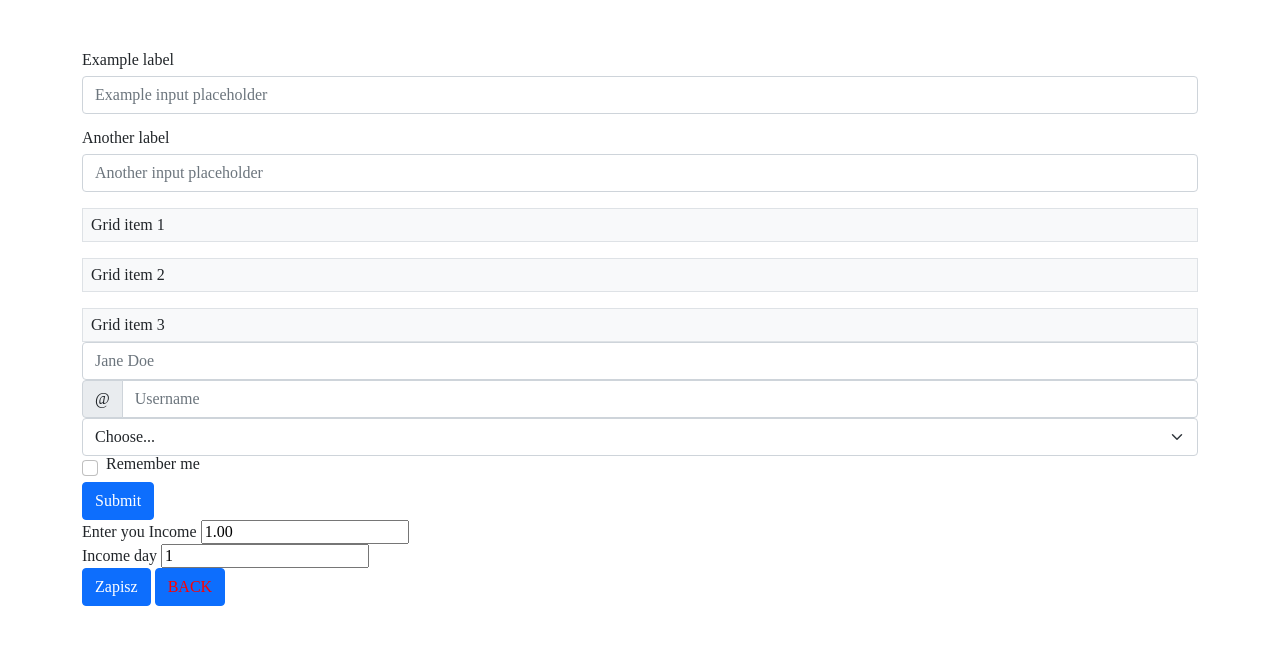
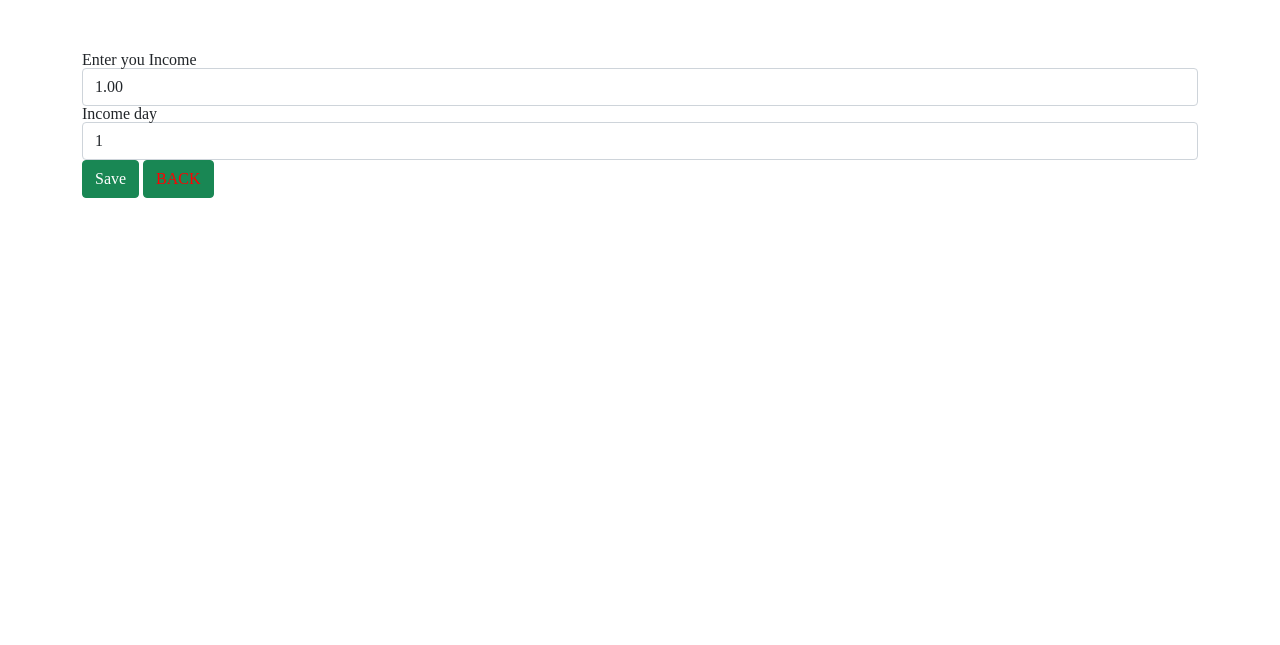
Before and after one commit to jankarolewskIT/TrackExpense, a Django app: page /viewer/profile/edit/1 in a window 1280 px wide. Shown: the part 48-693 px from the top of the page. Run offline with Django 3.2, Linux system fonts and the light colour scheme; a user stored in the database is signed in; tables that the repository leaves empty hold one stand-in row (values such as "Sample post"); some libraries are stand-ins or nearby versions.

Commit message:
add edit_profile.html and forms chnge and form-control

```diff
--- a/viewer/forms.py
+++ b/viewer/forms.py
@@ -213,6 +213,11 @@ class SignUpForm(UserCreationForm):
 
 
 class UpdateProfileForm(ModelForm):
+    def __init__(self, *args, **kwargs):
+        super().__init__(*args, **kwargs)
+        for visible in self.visible_fields():
+            visible.field.widget.attrs['class'] = 'form-control'
+
     class Meta:
         model = Profile
         fields = ["pay_day", "income"]
--- a/viewer/templates/edit_profile.html
+++ b/viewer/templates/edit_profile.html
@@ -1,4 +1,4 @@
-{%  extends "base.html" %}
+{% extends "base.html" %}
 
 {% block title %}
     Edit {{ user.username }} profile
@@ -9,79 +9,21 @@
 
         {% csrf_token %}
 
+        <div class="form-group">
+            {{ form.income.errors }}
+            <label for="{{ form.income.id_for_label }}">Enter you Income</label>
+            {{ form.income }}
+        </div>
+        <div class="form-group">
+            {{ form.pay_day.errors }}
+            <label for="{{ form.pay_day.id_for_label }}">Income day </label>
+            {{ form.pay_day }}
+        </div>
 
-<div class="mb-3">
-  <label for="formGroupExampleInput" class="form-label">Example label</label>
-  <input type="text" class="form-control" id="formGroupExampleInput" placeholder="Example input placeholder">
-</div>
-<div class="mb-3">
-  <label for="formGroupExampleInput2" class="form-label">Another label</label>
-  <input type="text" class="form-control" id="formGroupExampleInput2" placeholder="Another input placeholder">
-</div>
+        <input type="submit" value="Save"
+               class="btn btn-success">
 
-        <div class="d-grid gap-3">
-  <div class="p-2 bg-light border">Grid item 1</div>
-  <div class="p-2 bg-light border">Grid item 2</div>
-  <div class="p-2 bg-light border">Grid item 3</div>
-</div>
-
-
-        <form class="row gy-2 gx-3 align-items-center">
-  <div class="col-auto">
-    <label class="visually-hidden" for="autoSizingInput">Name</label>
-    <input type="text" class="form-control" id="autoSizingInput" placeholder="Jane Doe">
-  </div>
-  <div class="col-auto">
-    <label class="visually-hidden" for="autoSizingInputGroup">Username</label>
-    <div class="input-group">
-      <div class="input-group-text">@</div>
-      <input type="text" class="form-control" id="autoSizingInputGroup" placeholder="Username">
-    </div>
-  </div>
-  <div class="col-auto">
-    <label class="visually-hidden" for="autoSizingSelect">Preference</label>
-    <select class="form-select" id="autoSizingSelect">
-      <option selected>Choose...</option>
-      <option value="1">One</option>
-      <option value="2">Two</option>
-      <option value="3">Three</option>
-    </select>
-  </div>
-  <div class="col-auto">
-    <div class="form-check">
-      <input class="form-check-input" type="checkbox" id="autoSizingCheck">
-      <label class="form-check-label" for="autoSizingCheck">
-        Remember me
-      </label>
-    </div>
-  </div>
-  <div class="col-auto">
-    <button type="submit" class="btn btn-primary">Submit</button>
-  </div>
-</form>
-
-
-
-
-            <div class="form-group col-md-4">
-                {{ form.income.errors }}
-                <label for="{{ form.income.id_for_label }}">Enter you Income</label>
-                {{ form.income }} <!-- wygenerowanie pola input -->
-            </div>
-            <div class="form-group col-md-4">
-                {{ form.pay_day.errors }}
-                <label for="{{ form.pay_day.id_for_label }}">Income day</label>
-                {{ form.pay_day }} <!-- wygenerowanie pola input -->
-            </div>
-
-
-    <input type="submit" value="Zapisz"
-           class="btn btn-primary">
-
-      <a class="btn btn-primary" href="{% url "home" %}" role="button">BACK</a>
-    <!-- <a href="{% url "home" %}">(<-- BACK)</a> -->
-
+        <a class="btn btn-success" href="{% url "home" %}" role="button">BACK</a>
+        <!-- <a href="{% url "home" %}">(<-- BACK)</a> -->
     </form>
-
-
 {% endblock %}
```
